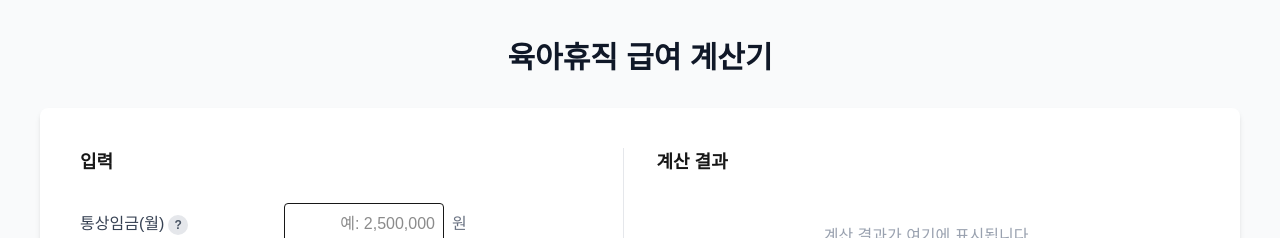
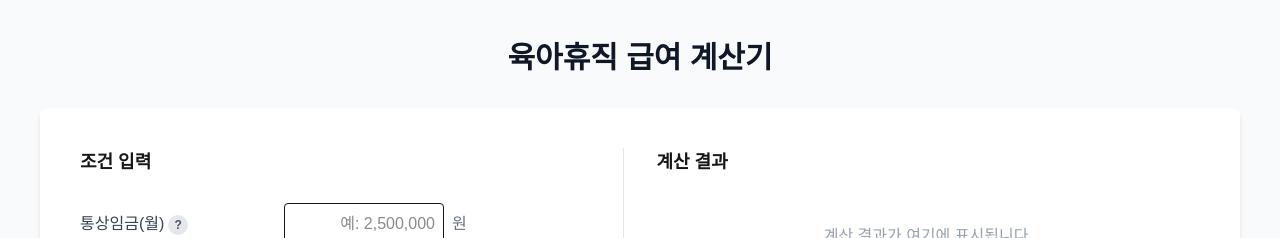
Before and after one commit to Jeonghaemo/workercalculator, a Next.js app: page /parental-leave in a window 1280 px wide. Shown: the top 238 px of the page. Built offline with nearby package versions, Linux system fonts and the light colour scheme.

Commit message:
계산기기능완료

```diff
--- a/src/app/parental-leave/parental-leave.jsx
+++ b/src/app/parental-leave/parental-leave.jsx
@@ -104,7 +104,7 @@
       <div className="max-w-[1200px] mx-auto bg-white rounded-lg shadow-md p-6 sm:p-10 flex flex-col lg:flex-row gap-8">
         {/* 좌측 입력 */}
         <section className="w-full lg:w-1/2 border-r border-gray-200 pr-0 lg:pr-8">
-          <h3 className="font-semibold text-lg mb-6">입력</h3>
+          <h3 className="font-semibold text-lg mb-6">조건 입력</h3>
           <InputRow
             label="통상임금(월)"
             tooltip={`월 기준 통상임금을 입력하세요.\n(정기적·일률적으로 지급되는 기본급, 고정수당 등 포함)\n상한액: 1~3개월 250만원, 4~6개월 200만원, 7개월~ 160만원`}
```
